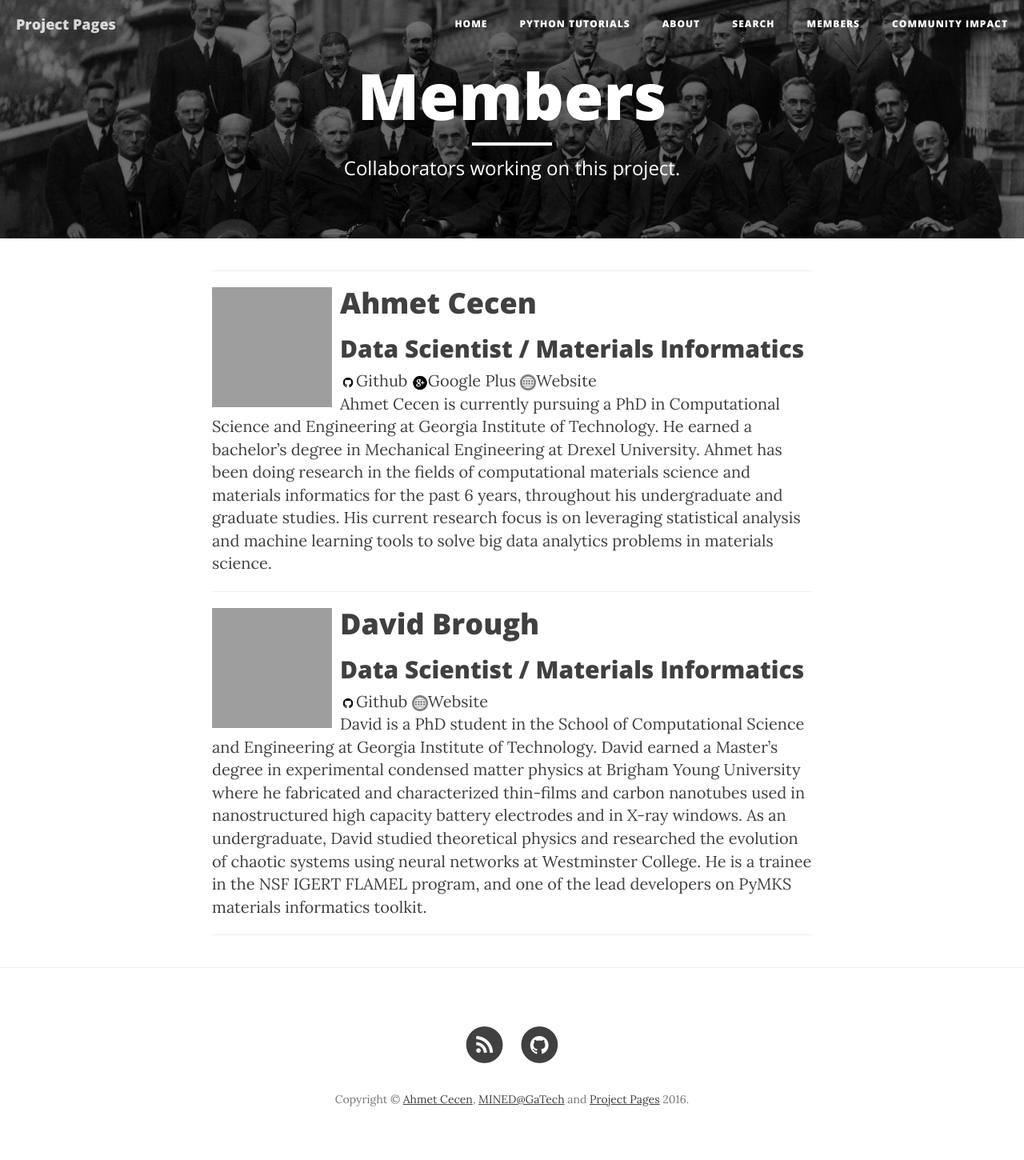
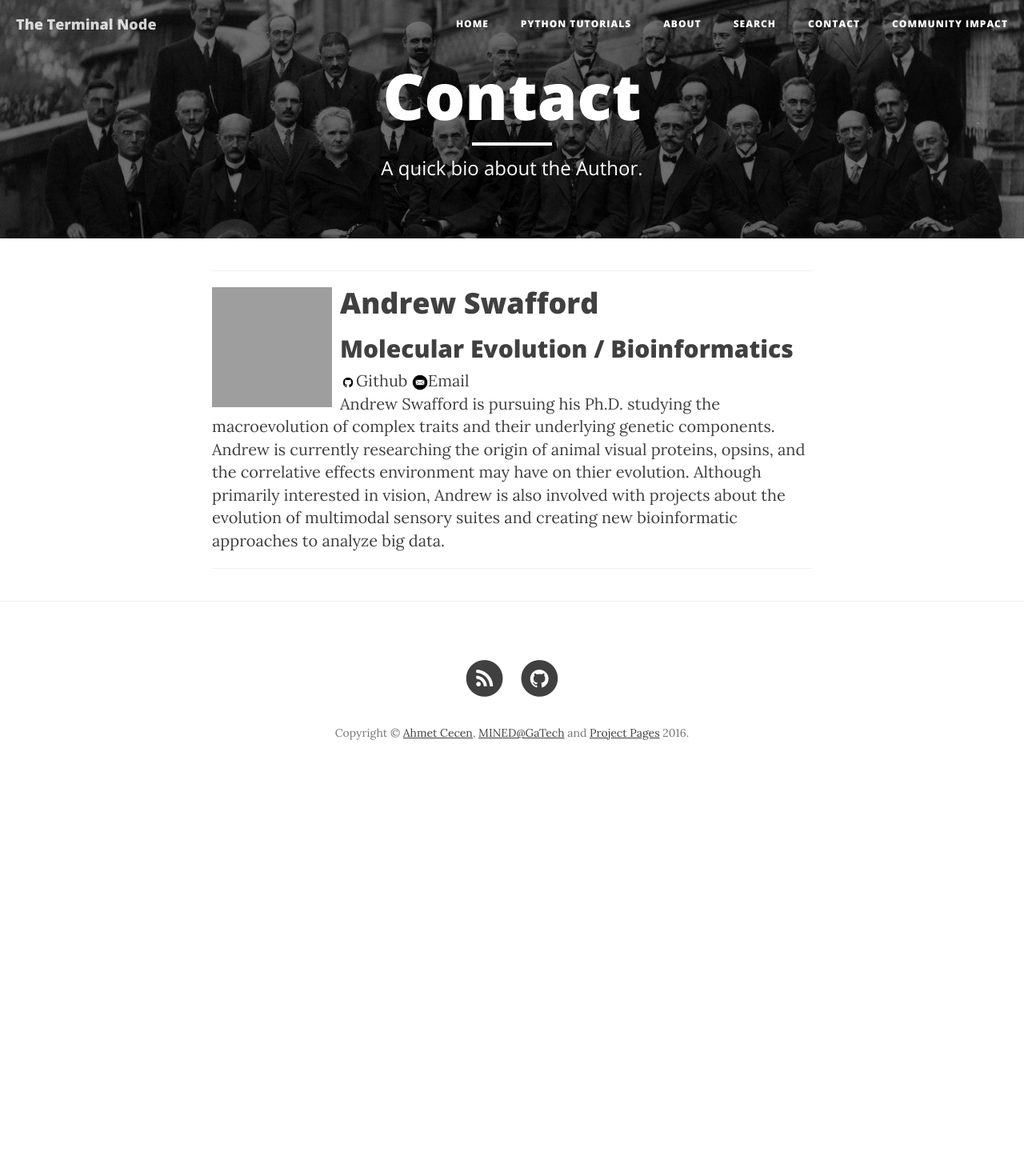
Before and after one commit to A-Swafford/a-swafford.github.io, a Jekyll site: the page built from members.html, in a window 1280 px wide. Shown: the whole page at 80% size. Built offline with Jekyll 4.4.1, drawn with Linux system fonts in a browser that asks for light colours; nearby versions of some CDN libraries; after the commit the page ends 992 px from its top, so only the background shows below that; grey boxes are pictures that could not be loaded.

Commit message:
customizing template

```diff
--- a/_config.yml
+++ b/_config.yml
@@ -1,6 +1,6 @@
 # Site settings
-title: Project Pages
-description: "An Integrated Scientific Blogging Template"
+title: The Terminal Node
+description: "Integrating Bioinformatics & Molecular Evolution"
 url: "https://a-swafford.github.io"
 
 
--- a/_data/members.yml
+++ b/_data/members.yml
@@ -1,12 +1,11 @@
 # Members
 
-- name: Ahmet Cecen
-  role: Data Scientist / Materials Informatics
+- name: Andrew Swafford
+  role: Molecular Evolution / Bioinformatics
   img: https://avatars1.githubusercontent.com/u/7231251?v=3&s=460
-  github: ahmetcecen
-  gplus: https://plus.google.com/+AhmetCecen-GPlus
-  bio: Ahmet Cecen is currently pursuing a PhD in Computational Science and Engineering at Georgia Institute of Technology.  He earned a bachelor’s degree in Mechanical Engineering at Drexel University. Ahmet has been doing research in the fields of computational materials science and materials informatics for the past 6 years, throughout his undergraduate and graduate studies. His current research focus is on leveraging statistical analysis and machine learning tools to solve big data analytics problems in materials science.
-  url: http://ahmetcecen.github.io/
+  github: a-swafford
+  email: andrew.swafford@lifesci.ucsb.edu
+  bio: Andrew Swafford is pursuing his Ph.D. studying the macroevolution of complex traits and their underlying genetic components.  Andrew is currently researching the origin of animal visual proteins, opsins, and the correlative effects environment may have on thier evolution.  Although primarily interested in vision, Andrew is also involved with projects about the evolution of multimodal sensory suites and creating new bioinformatic approaches to analyze big data.
   visible: true
 
 - name: David Brough
@@ -15,7 +14,7 @@
   github: davidbrough1
   bio: David is a PhD student in the School of Computational Science and Engineering at Georgia Institute of Technology. David earned a Master’s degree in experimental condensed matter physics at Brigham Young University where he fabricated and characterized thin-films and carbon nanotubes used in nanostructured high capacity battery electrodes and in X-ray windows. As an undergraduate, David studied theoretical physics and researched the evolution of chaotic systems using neural networks at Westminster College. He is a trainee in the NSF IGERT FLAMEL program, and one of the lead developers on PyMKS materials informatics toolkit.
   url: http://davidbrough.net
-  visible: true
+  visible: false
 
 - name: Surya R. Kalidindi
   role: Materials Informatics
--- a/members.html
+++ b/members.html
@@ -1,7 +1,7 @@
 ---
 layout: page
-title: "Members"
-description: "Collaborators working on this project."
+title: "Contact"
+description: "A quick bio about the Author."
 header-img: "img/home-bg.jpg"
 ---
 <hr>
@@ -16,6 +16,9 @@ header-img: "img/home-bg.jpg"
 
 	{% if member.github %}
 	<span class="social-share-googleplus"><a href="https://github.com/{{ member.github }}" title="Github"><img src="{{ "/img/icons/github-icon.png" | prepend: site.baseurl }}" style="height:20px">Github</a></span>
+	{% endif %}
+	{% if member.email %}
+	<span class="social-share-googleplus"><a href="mailto:{ member.email }}" title="Email"><img src="{{ "/img/icons/email-icon.png" | prepend: site.baseurl }}" style="height:20px">Email</a></span>
 	{% endif %}
 	{% if member.gplus %}
 	<span class="social-share-googleplus"><a href="{{ member.gplus }}" title="Google Plus"><img src="{{ "/img/icons/gplus-icon.png" | prepend: site.baseurl }}" style="height:20px">Google Plus</a></span>
```
Also changed, not shown: img/icons/email-icon.png (added).
